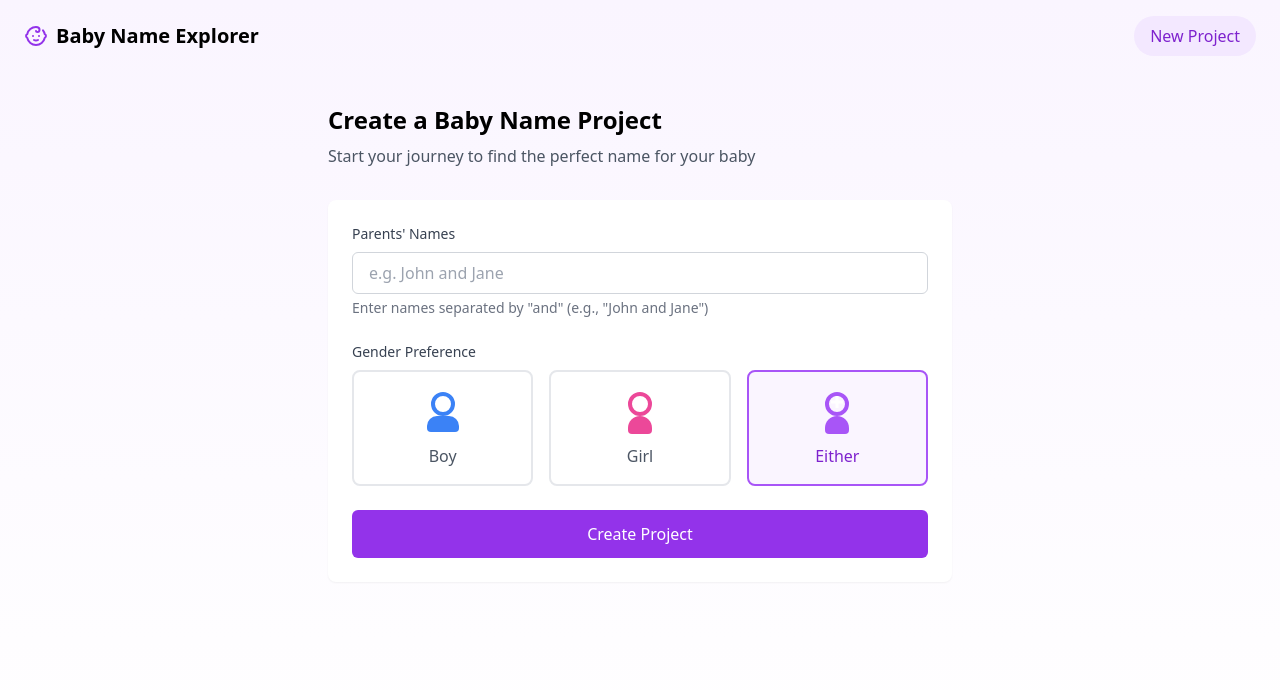
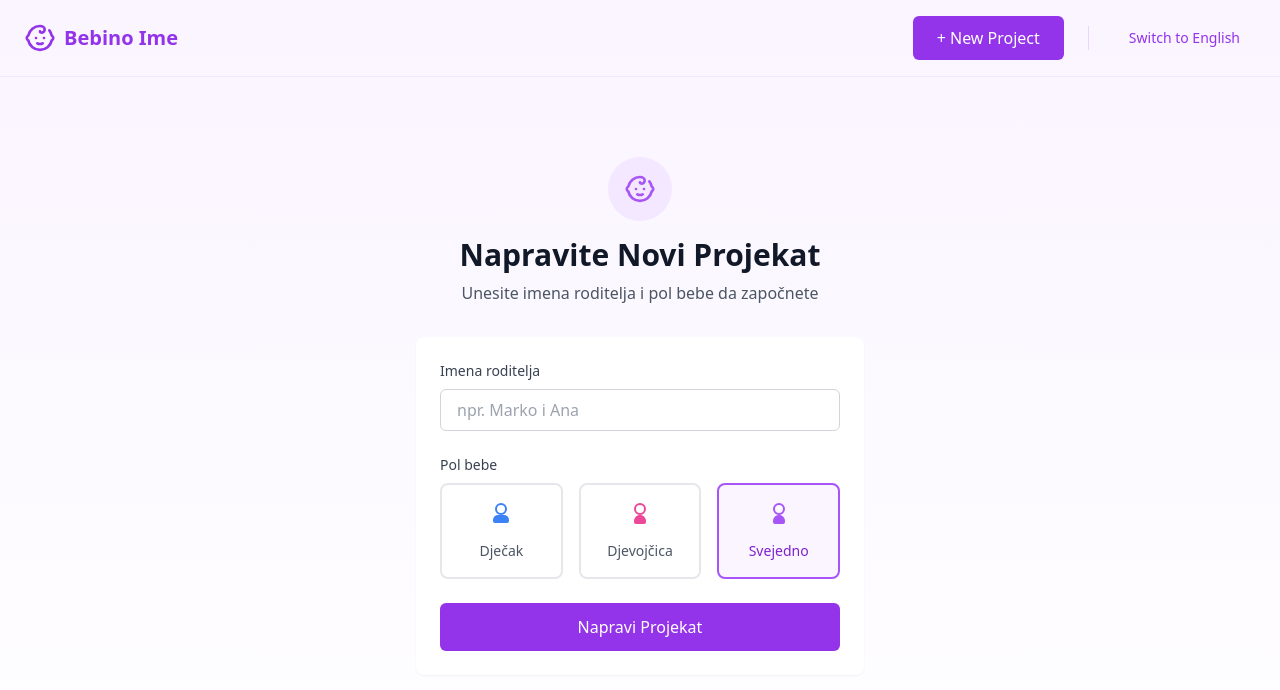
Before and after one commit to unagi22/Baby-name, a React (Vite) app: page /new in a window 1280 px wide. Shown: the top 690 px of the page. Built offline with nearby package versions, Linux system fonts and the light colour scheme.

Commit message:
added translations to crnogorski

```diff
--- a/public/index.html
+++ b/public/index.html
@@ -9,7 +9,7 @@
       name="description"
       content="Baby Name Explorer - Find the perfect name for your baby"
     />
-    <title>Baby Name Explorer</title>
+    <title>Bebino Ime</title>
   </head>
   <body>
     <noscript>You need to enable JavaScript to run this app.</noscript>
--- a/src/App.tsx
+++ b/src/App.tsx
@@ -1,35 +1,42 @@
 import React from 'react';
-import { BrowserRouter, Routes, Route } from 'react-router-dom';
+import { BrowserRouter as Router, Routes, Route, Navigate, Link } from 'react-router-dom';
 import { Baby } from 'lucide-react';
 import LandingPage from './pages/LandingPage';
 import CreateProject from './pages/CreateProject';
 import ProjectView from './pages/ProjectView';
+import NotFound from './pages/NotFound';
+import { LanguageSwitcher } from './components/LanguageSwitcher';
 
-function App() {
+export default function App() {
   return (
-    <BrowserRouter>
+    <Router>
       <div className="min-h-screen bg-gradient-to-b from-purple-50 to-white">
-        <nav className="px-6 py-4 flex items-center justify-between">
-          <div className="flex items-center space-x-2">
-            <Baby className="w-6 h-6 text-purple-600" />
-            <h1 className="text-xl font-bold">Baby Name Explorer</h1>
+        <nav className="px-4 md:px-6 py-4 flex items-center justify-between border-b border-purple-100">
+          <Link to="/" className="flex items-center space-x-2 text-purple-600 hover:text-purple-700 transition-colors">
+            <Baby className="w-8 h-8" />
+            <span className="text-xl font-semibold">Bebino Ime</span>
+          </Link>
+          <div className="flex items-center gap-6">
+            <Link
+              to="/new"
+              className="px-6 py-2.5 bg-purple-600 text-white rounded-md hover:bg-purple-700 transition-colors font-medium"
+            >
+              + New Project
+            </Link>
+            <div className="h-6 w-px bg-purple-200 hidden md:block" />
+            <LanguageSwitcher />
           </div>
-          <a
-            href="/new"
-            className="px-4 py-2 bg-purple-100 text-purple-700 rounded-full flex items-center space-x-1 hover:bg-purple-200 transition-colors"
-          >
-            <span>New Project</span>
-          </a>
         </nav>
-
-        <Routes>
-          <Route path="/" element={<LandingPage />} />
-          <Route path="/new" element={<CreateProject />} />
-          <Route path="/project/:id" element={<ProjectView />} />
-        </Routes>
+        <main>
+          <Routes>
+            <Route path="/" element={<LandingPage />} />
+            <Route path="/new" element={<CreateProject />} />
+            <Route path="/project/:id" element={<ProjectView />} />
+            <Route path="/not-found" element={<NotFound />} />
+            <Route path="*" element={<Navigate to="/not-found" />} />
+          </Routes>
+        </main>
       </div>
-    </BrowserRouter>
+    </Router>
   );
 }
-
-export default App;
--- /dev/null
+++ b/src/components/LanguageSwitcher.tsx
@@ -0,0 +1,21 @@
+import React from 'react';
+import { useLanguageStore } from '../store/languageStore';
+import type { Language } from '../types';
+
+export function LanguageSwitcher() {
+  const { language, setLanguage, t } = useLanguageStore();
+
+  const toggleLanguage = () => {
+    const newLanguage: Language = language === 'crnogorski' ? 'english' : 'crnogorski';
+    setLanguage(newLanguage);
+  };
+
+  return (
+    <button
+      onClick={toggleLanguage}
+      className="px-4 py-2 text-sm bg-purple-50 text-purple-600 rounded-md hover:bg-purple-100 transition-colors"
+    >
+      {t('language.switchToEnglish')}
+    </button>
+  );
+}
--- /dev/null
+++ b/src/i18n/translations.ts
@@ -0,0 +1,154 @@
+import { type Language } from '../types';
+
+export const translations = {
+  crnogorski: {
+    // CreateProject page
+    createProject: {
+      title: 'Napravite Novi Projekat',
+      description: 'Unesite imena roditelja i pol bebe da započnete',
+      parentsNames: 'Imena roditelja',
+      parentsNamesPlaceholder: 'npr. Marko i Ana',
+      genderPreference: 'Pol bebe',
+      boy: 'Dječak',
+      girl: 'Djevojčica',
+      either: 'Svejedno',
+      createButton: 'Napravi Projekat',
+      errorMessage: 'Molimo unesite imena roditelja'
+    },
+    // Landing page
+    landing: {
+      title: 'Dobrodošli u Bebino Ime',
+      description: 'Započnite putovanje ka pronalasku savršenog imena za vašu bebu. Napravite novi projekat da počnete sa prikupljanjem i organizovanjem predloga imena.',
+      createButton: 'Napravite Vaš Prvi Projekat',
+      features: {
+        createShare: {
+          title: 'Napravite i Podijelite',
+          description: 'Započnite projekat i podijelite ga sa porodicom i prijateljima da sakupite predloge imena.'
+        },
+        collaborate: {
+          title: 'Sarađujte',
+          description: 'Dozvolite voljenima da doprinesu svojim omiljenim imenima i glasaju za predloge.'
+        },
+        chooseTogether: {
+          title: 'Izaberite Zajedno',
+          description: 'Pronađite savršeno ime gledajući koji se predlozi najviše sviđaju svima.'
+        }
+      }
+    },
+    // ProjectView page
+    projectView: {
+      lookingForNames: 'Traže imena za bebu',
+      noNamesYet: 'Još nema imena',
+      addFirstName: 'Dodaj Prvo Ime',
+      addNewName: 'Dodaj Novo Ime',
+      allNames: 'Sva Imena',
+      favorites: 'Omiljeni',
+      noFavorites: 'Još nema omiljenih imena',
+      starToAdd: 'Označi imena zvjezdicom da ih dodaš u omiljene',
+      suggestName: 'Predloži Ime',
+      babyName: 'Ime Bebe',
+      enterBabyName: 'Unesi ime bebe',
+      gender: 'Pol',
+      yourName: 'Tvoje Ime',
+      enterYourName: 'Unesi tvoje ime',
+      submit: 'Pošalji Predlog',
+      suggestedBy: 'Predložio/la',
+      unlike: 'Ukloni sviđanje',
+      like: 'Sviđa mi se',
+      addToFavorites: 'Dodaj u omiljene',
+      removeFromFavorites: 'Ukloni iz omiljenih'
+    },
+    // Common
+    filters: {
+      title: 'Filteri',
+      gender: 'Pol',
+      allGenders: 'Svi Polovi',
+      maleNames: 'Muška Imena',
+      femaleNames: 'Ženska Imena',
+      sortBy: 'Sortiraj Po',
+      newest: 'Najnovije',
+      popular: 'Najpopularnije',
+      byContributor: 'Po Predlagaču',
+      allContributors: 'Svi Predlagači'
+    },
+    // Language switcher
+    language: {
+      switchToEnglish: 'Switch to English'
+    }
+  },
+  english: {
+    // CreateProject page
+    createProject: {
+      title: 'Create New Project',
+      description: 'Enter parents\' names and gender preference to get started',
+      parentsNames: 'Parents\' Names',
+      parentsNamesPlaceholder: 'e.g. John and Jane',
+      genderPreference: 'Gender Preference',
+      boy: 'Boy',
+      girl: 'Girl',
+      either: 'Either',
+      createButton: 'Create Project',
+      errorMessage: 'Please enter parents\' names'
+    },
+    // Landing page
+    landing: {
+      title: 'Welcome to Baby Name Explorer',
+      description: 'Start your journey to find the perfect name for your baby. Create a new project to begin collecting and organizing name suggestions.',
+      createButton: 'Create Your First Project',
+      features: {
+        createShare: {
+          title: 'Create & Share',
+          description: 'Start a project and share it with family and friends to collect name suggestions.'
+        },
+        collaborate: {
+          title: 'Collaborate',
+          description: 'Let loved ones contribute their favorite names and vote on suggestions.'
+        },
+        chooseTogether: {
+          title: 'Choose Together',
+          description: 'Find the perfect name by seeing which suggestions resonate most with everyone.'
+        }
+      }
+    },
+    // ProjectView page
+    projectView: {
+      lookingForNames: 'Looking for baby names',
+      noNamesYet: 'No names yet',
+      addFirstName: 'Add First Name',
+      addNewName: 'Add New Name',
+      allNames: 'All Names',
+      favorites: 'Favorites',
+      noFavorites: 'No favorite names yet',
+      starToAdd: 'Star names to add them to your favorites',
+      suggestName: 'Suggest a Name',
+      babyName: 'Baby Name',
+      enterBabyName: 'Enter a baby name',
+      gender: 'Gender',
+      yourName: 'Your Name',
+      enterYourName: 'Enter your name',
+      submit: 'Submit Suggestion',
+      suggestedBy: 'Suggested by',
+      unlike: 'Unlike',
+      like: 'Like',
+      addToFavorites: 'Add to favorites',
+      removeFromFavorites: 'Remove from favorites'
+    },
+    // Common
+    filters: {
+      title: 'Filters',
+      gender: 'Gender',
+      allGenders: 'All Genders',
+      maleNames: 'Male Names',
+      femaleNames: 'Female Names',
+      sortBy: 'Sort By',
+      newest: 'Newest First',
+      popular: 'Most Popular',
+      byContributor: 'By Contributor',
+      allContributors: 'All Contributors'
+    },
+    // Language switcher
+    language: {
+      switchToEnglish: 'Promijeni na Crnogorski'
+    }
+  }
+} as const;
--- a/src/pages/CreateProject.tsx
+++ b/src/pages/CreateProject.tsx
@@ -2,32 +2,34 @@ import React, { useState } from 'react';
 import { useNavigate } from 'react-router-dom';
 import { Baby } from 'lucide-react';
 import { useProjectStore } from '../store/projectStore';
+import { useLanguageStore } from '../store/languageStore';
 import type { Gender } from '../types';
 
 export default function CreateProject() {
   const navigate = useNavigate();
-  const createProject = useProjectStore(state => state.createProject);
+  const { createProject } = useProjectStore();
+  const { t } = useLanguageStore();
   const [parentsNames, setParentsNames] = useState('');
-  const [gender, setGender] = useState<Gender>('either');
+  const [genderPreference, setGenderPreference] = useState<Gender>('either');
   const [error, setError] = useState('');
 
   const handleSubmit = async (e: React.FormEvent) => {
     e.preventDefault();
     if (!parentsNames.trim()) {
-      setError('Please enter the parents\' names');
+      setError(t('createProject.errorMessage'));
       return;
     }
 
     try {
-      const projectId = await createProject(parentsNames, gender);
+      const projectId = await createProject(parentsNames, genderPreference);
       navigate(`/project/${projectId}`);
-    } catch (err) {
-      setError('Failed to create project. Please try again.');
+    } catch (error) {
+      setError((error as Error).message);
     }
   };
 
   const getBabyIcon = (gender: Gender) => {
-    const baseClass = "w-12 h-12 mx-auto mb-2 transition-colors";
+    const baseClass = "w-6 h-6 mx-auto mb-2 transition-colors";
 
     switch (gender) {
       case 'boy':
@@ -63,57 +65,65 @@ export default function CreateProject() {
   };
 
   return (
-    <div className="max-w-2xl mx-auto px-6 py-8">
-      <h1 className="text-2xl font-bold mb-2">Create a Baby Name Project</h1>
-      <p className="text-gray-600 mb-8">Start your journey to find the perfect name for your baby</p>
+    <div className="min-h-screen bg-gradient-to-b from-purple-50 to-white p-4">
+      <div className="max-w-md mx-auto pt-16">
+        <div className="text-center mb-8">
+          <div className="w-16 h-16 bg-purple-100 rounded-full flex items-center justify-center mx-auto mb-4">
+            <Baby className="w-8 h-8 text-purple-500" />
+          </div>
+          <h1 className="text-3xl font-bold text-gray-900 mb-2">
+            {t('createProject.title')}
+          </h1>
+          <p className="text-gray-600">
+            {t('createProject.description')}
+          </p>
+        </div>
 
-      <form onSubmit={handleSubmit} className="bg-white p-6 rounded-lg shadow-sm">
-        <div className="mb-6">
-          <label htmlFor="parentsNames" className="block text-sm font-medium text-gray-700 mb-2">
-            Parents' Names
+        <form onSubmit={handleSubmit} className="space-y-6 bg-white p-6 rounded-lg shadow-sm">
+          <div>
+            <label className="block text-sm font-medium text-gray-700 mb-2">
+              {t('createProject.parentsNames')}
             </label>
             <input
               type="text"
-            id="parentsNames"
               value={parentsNames}
               onChange={(e) => setParentsNames(e.target.value)}
-            placeholder="e.g. John and Jane"
               className="w-full px-4 py-2 border border-gray-300 rounded-md focus:ring-2 focus:ring-purple-500 focus:border-transparent"
+              placeholder={t('createProject.parentsNamesPlaceholder')}
             />
-          <p className="mt-1 text-sm text-gray-500">Enter names separated by "and" (e.g., "John and Jane")</p>
           </div>
 
-        <div className="mb-6">
+          <div>
             <label className="block text-sm font-medium text-gray-700 mb-2">
-            Gender Preference
+              {t('createProject.genderPreference')}
             </label>
             <div className="grid grid-cols-3 gap-4">
-            {(['boy', 'girl', 'either'] as const).map((option) => (
+              {(['boy', 'girl', 'either'] as const).map((gender) => (
                 <button
-                key={option}
+                  key={gender}
                   type="button"
-                onClick={() => setGender(option)}
+                  onClick={() => setGenderPreference(gender)}
                   className={`flex flex-col items-center justify-center p-4 rounded-lg border-2 transition-colors ${
-                  gender === option
-                    ? option === 'boy'
+                    genderPreference === gender
+                      ? gender === 'boy'
                         ? 'border-blue-500 bg-blue-50'
-                      : option === 'girl'
+                        : gender === 'girl'
                         ? 'border-pink-500 bg-pink-50'
                         : 'border-purple-500 bg-purple-50'
                       : 'border-gray-200 hover:border-purple-200'
                   }`}
                 >
-                {getBabyIcon(option)}
-                <span className={`text-center capitalize ${
-                  gender === option
-                    ? option === 'boy'
+                  {getBabyIcon(gender)}
+                  <span className={`mt-2 text-sm text-center ${
+                    genderPreference === gender
+                      ? gender === 'boy'
                         ? 'text-blue-700'
-                      : option === 'girl'
+                        : gender === 'girl'
                         ? 'text-pink-700'
                         : 'text-purple-700'
                       : 'text-gray-600'
                   }`}>
-                  {option}
+                    {t(`createProject.${gender}`)}
                   </span>
                 </button>
               ))}
@@ -121,18 +131,17 @@ export default function CreateProject() {
           </div>
 
           {error && (
-          <div className="mb-6 p-4 bg-red-50 text-red-700 rounded-md">
-            {error}
-          </div>
+            <p className="text-red-500 text-sm">{error}</p>
           )}
 
           <button
             type="submit"
             className="w-full py-3 bg-purple-600 text-white rounded-md hover:bg-purple-700 transition-colors"
           >
-          Create Project
+            {t('createProject.createButton')}
           </button>
         </form>
       </div>
+    </div>
   );
 }
--- a/src/pages/LandingPage.tsx
+++ b/src/pages/LandingPage.tsx
@@ -1,24 +1,27 @@
 import React from 'react';
 import { useNavigate } from 'react-router-dom';
 import { Baby, Users, ThumbsUp, Sparkles } from 'lucide-react';
+import { useLanguageStore } from '../store/languageStore';
 
 export default function LandingPage() {
   const navigate = useNavigate();
+  const { t } = useLanguageStore();
 
   return (
     <div className="max-w-4xl mx-auto px-4 py-8 md:px-6 md:py-16 text-center">
       <div className="mb-8">
         <Baby className="w-16 h-16 text-purple-600 mx-auto mb-6" />
-        <h1 className="text-3xl md:text-4xl font-bold mb-4">Welcome to Baby Name Explorer</h1>
+        <h1 className="text-3xl md:text-4xl font-bold mb-4">
+          {t('landing.title')}
+        </h1>
         <p className="text-lg text-gray-600 mb-8 max-w-2xl mx-auto">
-          Start your journey to find the perfect name for your baby. Create a new project to begin
-          collecting and organizing name suggestions.
+          {t('landing.description')}
         </p>
         <button
           onClick={() => navigate('/new')}
           className="px-8 py-3 bg-purple-600 text-white rounded-full text-lg font-medium hover:bg-purple-700 transition-colors"
         >
-          Create Your First Project
+          {t('landing.createButton')}
         </button>
       </div>
 
@@ -27,27 +30,33 @@ export default function LandingPage() {
           <div className="flex justify-center mb-4">
             <Users className="w-10 h-10 text-purple-600" />
           </div>
-          <h3 className="text-xl font-semibold mb-3">Create & Share</h3>
+          <h3 className="text-xl font-semibold mb-3">
+            {t('landing.features.createShare.title')}
+          </h3>
           <p className="text-gray-600">
-            Start a project and share it with family and friends to collect name suggestions.
+            {t('landing.features.createShare.description')}
           </p>
         </div>
         <div className="p-6 bg-white rounded-lg shadow-sm">
           <div className="flex justify-center mb-4">
             <ThumbsUp className="w-10 h-10 text-purple-600" />
           </div>
-          <h3 className="text-xl font-semibold mb-3">Collaborate</h3>
+          <h3 className="text-xl font-semibold mb-3">
+            {t('landing.features.collaborate.title')}
+          </h3>
           <p className="text-gray-600">
-            Let loved ones contribute their favorite names and vote on suggestions.
+            {t('landing.features.collaborate.description')}
           </p>
         </div>
         <div className="p-6 bg-white rounded-lg shadow-sm">
           <div className="flex justify-center mb-4">
             <Sparkles className="w-10 h-10 text-purple-600" />
           </div>
-          <h3 className="text-xl font-semibold mb-3">Choose Together</h3>
+          <h3 className="text-xl font-semibold mb-3">
+            {t('landing.features.chooseTogether.title')}
+          </h3>
           <p className="text-gray-600">
-            Find the perfect name by seeing which suggestions resonate most with everyone.
+            {t('landing.features.chooseTogether.description')}
           </p>
         </div>
       </div>
--- /dev/null
+++ b/src/store/languageStore.ts
@@ -0,0 +1,33 @@
+import { create } from 'zustand';
+import { persist } from 'zustand/middleware';
+import { translations } from '../i18n/translations';
+import type { Language } from '../types';
+
+interface LanguageStore {
+  language: Language;
+  setLanguage: (language: Language) => void;
+  t: (key: string) => string;
+}
+
+export const useLanguageStore = create<LanguageStore>()(
+  persist(
+    (set, get) => ({
+      language: 'crnogorski',
+      setLanguage: (language: Language) => set({ language }),
+      t: (key: string) => {
+        const { language } = get();
+        const keys = key.split('.');
+        let value: any = translations[language];
+
+        for (const k of keys) {
+          value = value?.[k];
+        }
+
+        return value || key;
+      }
+    }),
+    {
+      name: 'language-store'
+    }
+  )
+);
--- a/src/types.ts
+++ b/src/types.ts
@@ -1,4 +1,6 @@
 export type Gender = 'boy' | 'girl' | 'either';
+
+export type Language = 'crnogorski' | 'english';
 
 export interface Project {
   id: string;
```
Also changed, not shown: src/pages/ProjectView.tsx (+38 -35 lines). Lines whose indentation alone changed are shown as unchanged.
